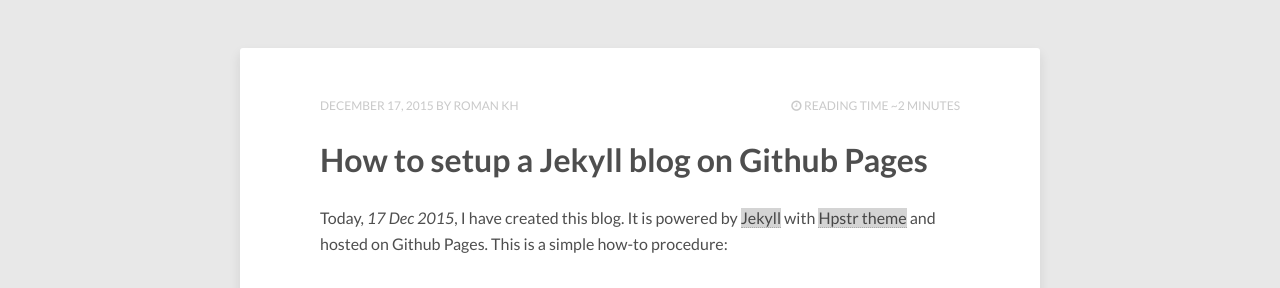
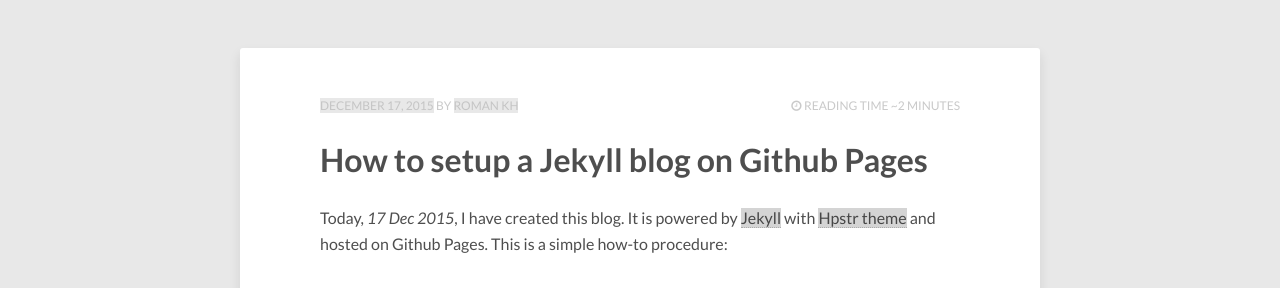
Before and after one commit to roman-kh/roman-kh.github.com, a Jekyll site: the page built from index.html, in a window 1280 px wide. Shown: the part 402-690 px from the top of the page. Built offline with Jekyll 4.4.1, drawn with Linux system fonts in a browser that asks for light colours; nearby versions of some CDN libraries; the list of posts is cut into pages by our own code.

Commit message:
the first post

```diff
--- a/_sass/_page.scss
+++ b/_sass/_page.scss
@@ -163,6 +163,7 @@ body {
 	text-transform: uppercase;
 	color: lighten($base-color,60);
 	a {
+		background-color: $body-color;
 		color: lighten($base-color,60);
 	}
 	.vcard {
```
